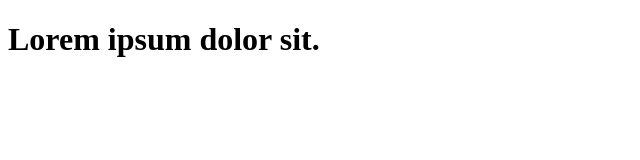
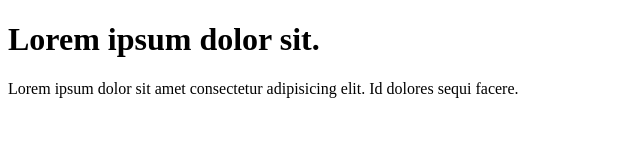
Before and after one commit to vedanth005/demoRepo, a plain HTML site: page index.html in a window 1280 px wide. Shown: the whole page, without its empty margins (0-640 px from the left). Drawn offline with Linux system fonts and the light colour scheme.

Commit message:
add paragraph

```diff
--- a/index.html
+++ b/index.html
@@ -7,5 +7,6 @@
 </head>
 <body>
     <h1>Lorem ipsum dolor sit.</h1>
+    <p>Lorem ipsum dolor sit amet consectetur adipisicing elit. Id dolores sequi facere.</p>
 </body>
 </html>
```
